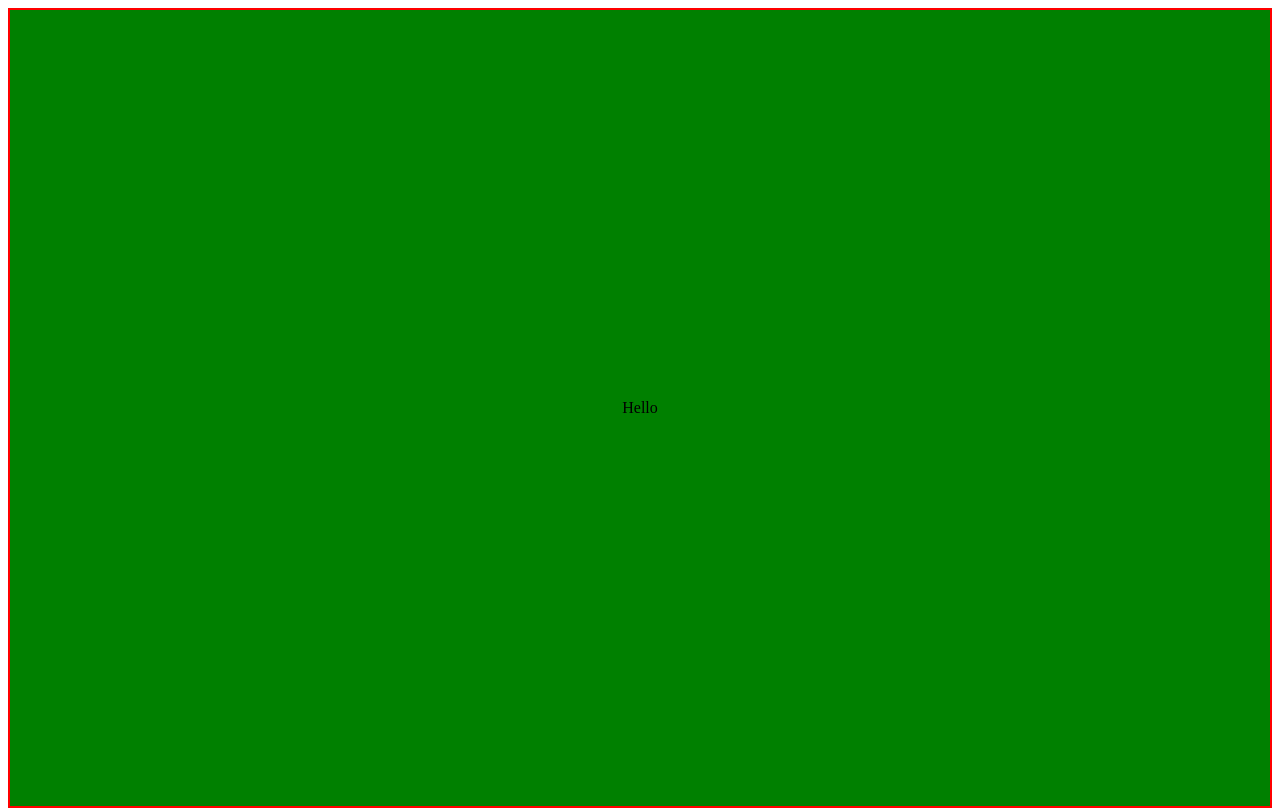
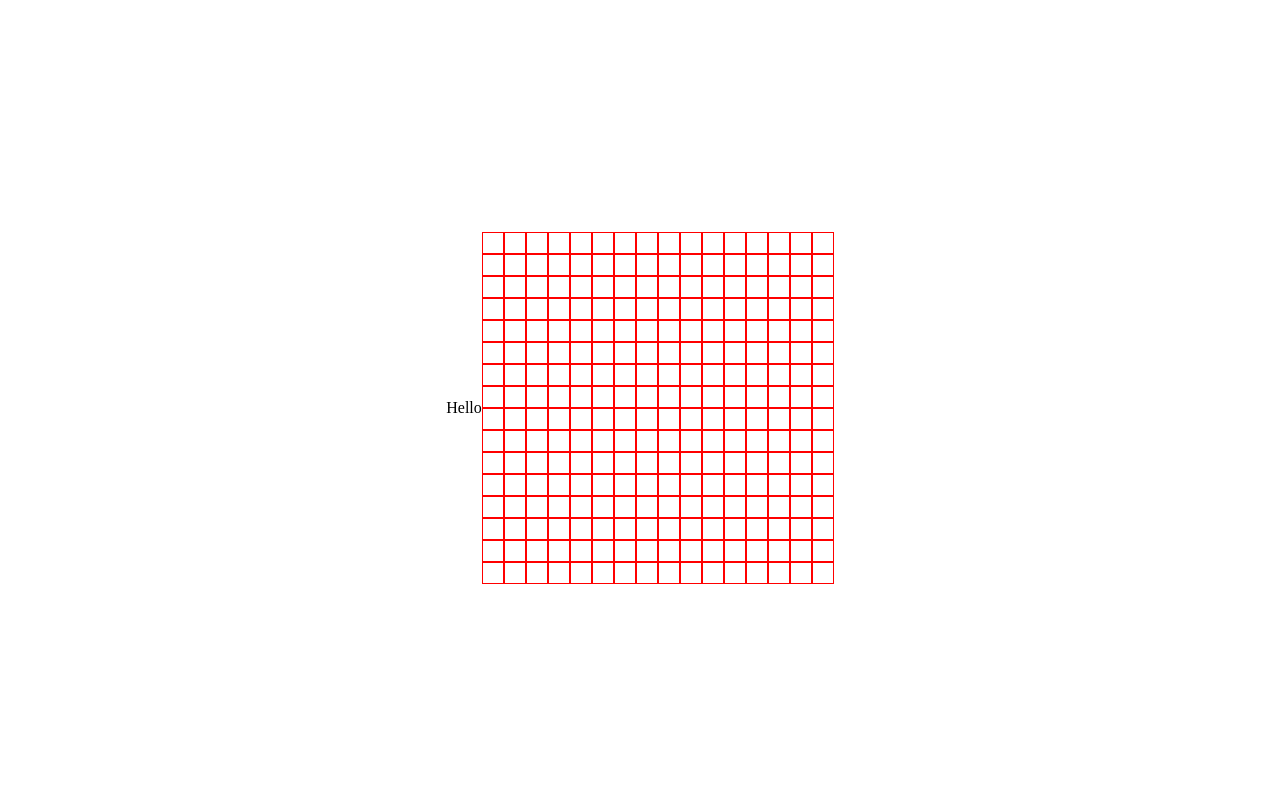
Before and after one commit to Piptr3/sketch, a plain HTML site: page index.html in a window 1280 px wide. Drawn offline with Linux system fonts and the light colour scheme.

Commit message:
create a grid

```diff
--- a/script.js
+++ b/script.js
@@ -1,2 +1,14 @@
-const container = document.querySelector(".board")
-container.style.backgroundColor = 'green';
+const container = document.querySelector(".board");
+
+    for(let i = 0; i < 16; i++ ) {
+        const column = document.createElement("div");
+
+    for(let j = 0; j < 16; j++) {
+        const row = document.createElement("div");
+        row.style.border = "red solid 1px";
+        row.style.width = "20px";
+        row.style.height = "20px";
+        column.appendChild(row)
+    }
+    container.appendChild(column);
+    }
--- a/style.css
+++ b/style.css
@@ -9,6 +9,5 @@ body {
     display: flex;
     justify-content: center;
     align-items: center;
-    border: red solid 2px;
     flex-grow: 1;
 }
```
